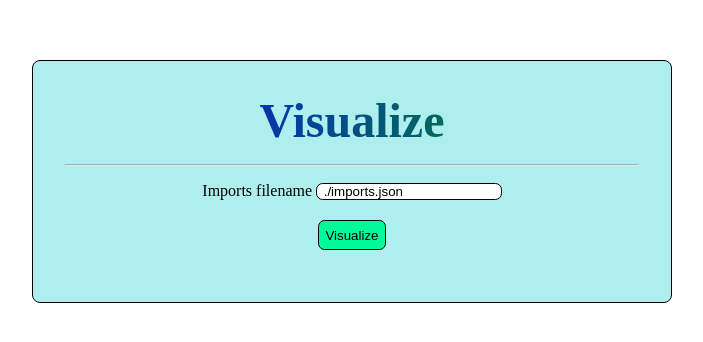
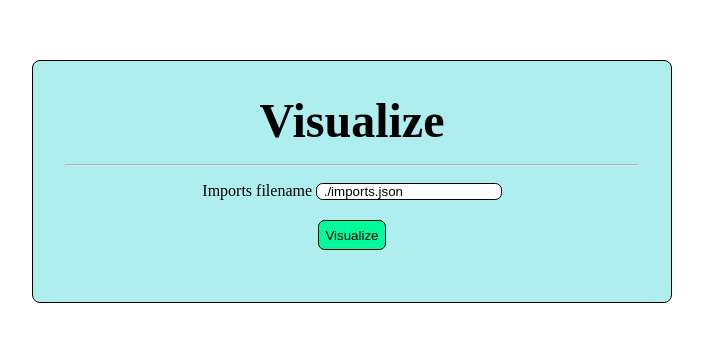
Before and after one commit to SafalPandey/visualize-import, a website built with webpack: page index.html in a window 1280 px wide. Shown: the part 140-482 px from the top of the page, without its empty margins (288-991 px from the left). Built offline with nearby package versions, Linux system fonts and the light colour scheme.

Commit message:
Fix css for input-section

```diff
--- a/style.css
+++ b/style.css
@@ -10,6 +10,7 @@
 
 #input-section {
   padding: 2em;
+  min-width: 15em;
   max-width: 50vw;
   max-height: 50vh;
   margin: 25vh 25vw;
@@ -18,9 +19,6 @@
 
 h1 {
   font-size: 3em;
-  -webkit-text-fill-color: transparent;
-  background: linear-gradient(90deg, #0400ff, #009f08);
-  background-clip: text;
 }
 
 #input-section hr {
```
